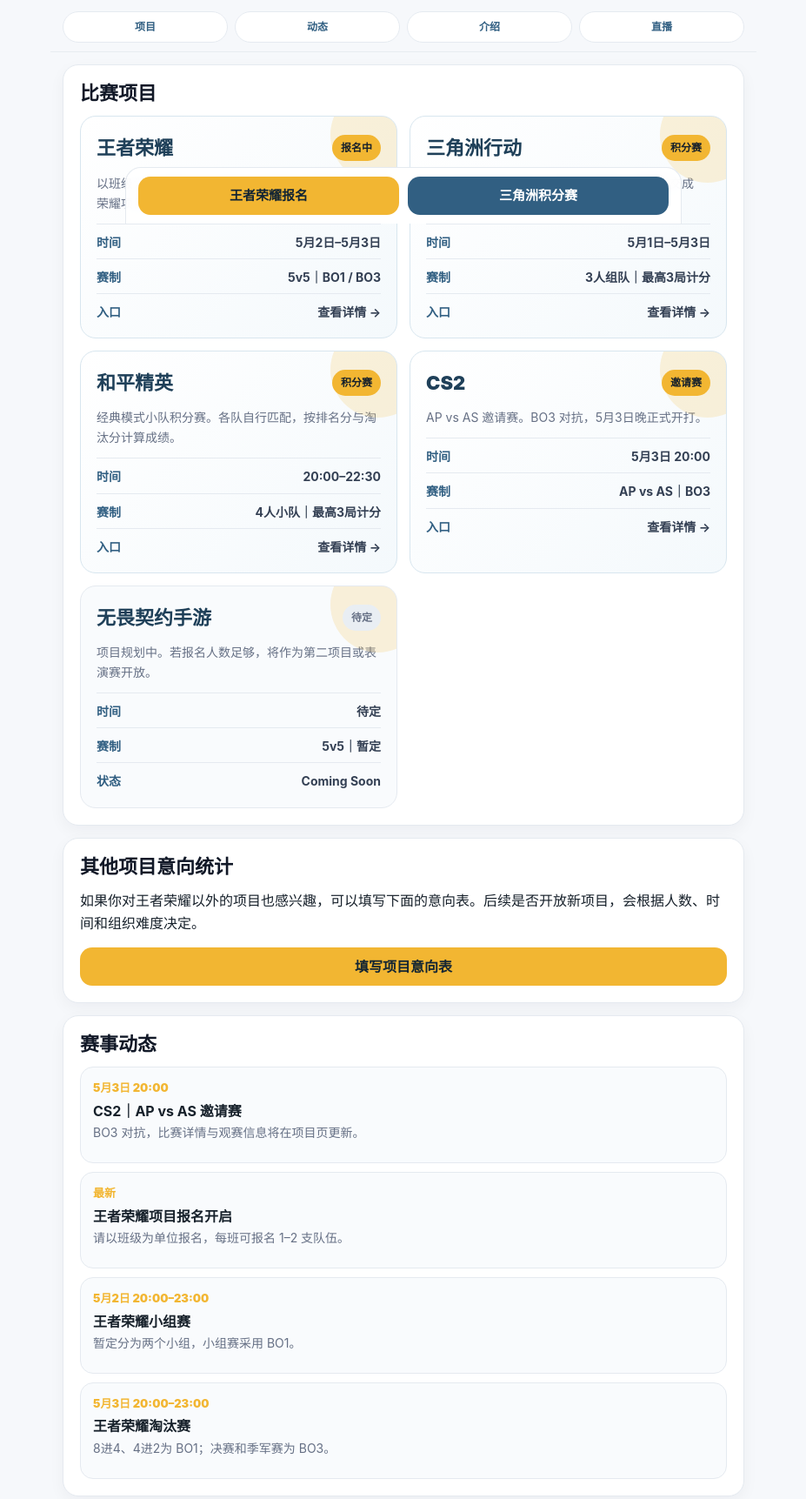
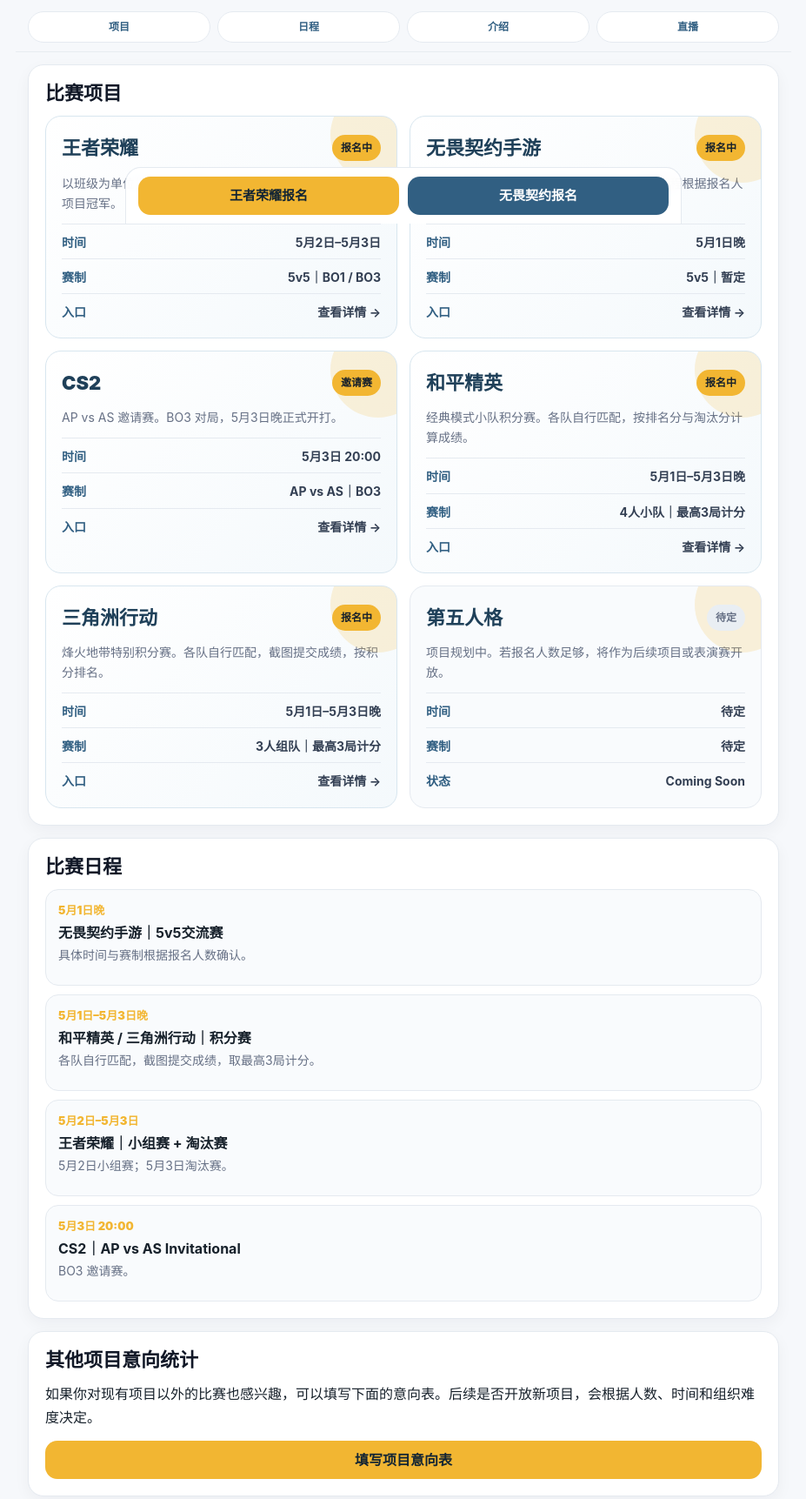
Before and after one commit to Hardwwindow0402/senior_arena_cup, a plain HTML site: page index.html in a window 1280 px wide. Shown: the part 543-2266 px from the top of the page at 87% size, without its empty margins (176-1103 px from the left). Drawn offline with Linux system fonts and the light colour scheme.

Commit message:
Update index.html

```diff
--- a/index.html
+++ b/index.html
@@ -3,7 +3,7 @@
 <head>
   <meta charset="UTF-8" />
   <meta name="viewport" content="width=device-width, initial-scale=1.0, viewport-fit=cover" />
-  <title>Senior Arena Cup｜年级线上 5v5 对抗赛</title>
+  <title>Senior Arena Cup｜年级线上交流赛</title>
   <style>
     :root{
       --blue:#315f82;
@@ -104,7 +104,7 @@
     .btn-secondary{background:#fff;color:var(--blue);border:1px solid #d8e6ef;}
 
     main{
-      max-width:820px;
+      max-width:900px;
       margin:0 auto;
       padding:16px 14px 88px;
     }
@@ -145,21 +145,11 @@
       box-shadow:0 6px 18px rgba(15,23,42,.045);
     }
 
-    h2{
-      margin:0 0 12px;
-      font-size:22px;
-      line-height:1.25;
-      color:#111827;
-    }
-
+    h2{margin:0 0 12px;font-size:22px;line-height:1.25;color:#111827;}
     p{margin:0 0 10px;}
     .muted{color:var(--muted);font-size:14px;}
 
-    .project-grid{
-      display:grid;
-      grid-template-columns:1fr;
-      gap:14px;
-    }
+    .project-grid{display:grid;grid-template-columns:1fr;gap:14px;}
 
     .project-card{
       position:relative;
@@ -184,10 +174,7 @@
       background:rgba(242,182,50,.18);
     }
 
-    .project-card.available{
-      border-color:#d8e6ef;
-      background:linear-gradient(135deg,#ffffff,#f4f9fc);
-    }
+    .project-card.available{border-color:#d8e6ef;background:linear-gradient(135deg,#ffffff,#f4f9fc);}
 
     .project-top{
       display:flex;
@@ -199,12 +186,7 @@
       z-index:1;
     }
 
-    .project-title{
-      font-size:22px;
-      font-weight:900;
-      color:var(--blue-dark);
-      margin:0;
-    }
+    .project-title{font-size:22px;font-weight:900;color:var(--blue-dark);margin:0;}
 
     .pill{
       display:inline-flex;
@@ -220,13 +202,7 @@
     .pill-open{background:var(--yellow);color:#17212b;}
     .pill-soon{background:#e9eef3;color:#667085;}
 
-    .project-meta{
-      display:grid;
-      gap:7px;
-      margin:12px 0 0;
-      position:relative;
-      z-index:1;
-    }
+    .project-meta{display:grid;gap:7px;margin:12px 0 0;position:relative;z-index:1;}
 
     .meta-row{
       display:flex;
@@ -240,24 +216,16 @@
     .meta-row strong{color:var(--blue);white-space:nowrap;}
     .meta-row span{text-align:right;color:#344054;font-weight:700;}
 
-    .news-list{
-      display:grid;
-      gap:10px;
-    }
+    .schedule-list{display:grid;gap:10px;}
 
-    .news-item{
+    .schedule-item{
       background:var(--soft);
       border:1px solid var(--line);
       border-radius:15px;
       padding:13px 14px;
     }
 
-    .news-date{
-      color:var(--yellow);
-      font-weight:900;
-      font-size:13px;
-      margin-bottom:2px;
-    }
+    .schedule-date{color:var(--yellow);font-weight:900;font-size:13px;margin-bottom:2px;}
 
     .live-box{
       background:linear-gradient(135deg,#1f4059,#315f82);
@@ -297,26 +265,9 @@
       text-decoration:none;
     }
 
-    .about-points{
-      display:grid;
-      gap:9px;
-      margin-top:12px;
-    }
-
-    .point{
-      background:var(--soft);
-      border:1px solid var(--line);
-      border-radius:13px;
-      padding:11px 12px;
-      font-size:14px;
-    }
-
-    .footer{
-      text-align:center;
-      color:var(--muted);
-      font-size:13px;
-      padding-top:6px;
-    }
+    .about-points{display:grid;gap:9px;margin-top:12px;}
+    .point{background:var(--soft);border:1px solid var(--line);border-radius:13px;padding:11px 12px;font-size:14px;}
+    .footer{text-align:center;color:var(--muted);font-size:13px;padding-top:6px;}
 
     .bottom-cta{
       position:fixed;
@@ -353,26 +304,26 @@
       .subtitle{font-size:17px;}
       main{padding:22px 18px 92px;}
       .project-grid{grid-template-columns:1fr 1fr;}
-      .bottom-cta{left:50%;transform:translateX(-50%);max-width:820px;border:1px solid var(--line);border-bottom:none;border-radius:18px 18px 0 0;}
+      .bottom-cta{left:50%;transform:translateX(-50%);max-width:900px;border:1px solid var(--line);border-bottom:none;border-radius:18px 18px 0 0;}
     }
   </style>
 </head>
 <body>
   <section class="hero">
     <img class="logo" src="logo.png" alt="Senior Arena Cup Logo">
-    <div class="tag">年级线上 5v5 对抗赛</div>
+    <div class="tag">年级线上交流赛</div>
     <h1>SENIOR<br>ARENA CUP</h1>
-    <p class="subtitle">一个年级，多个项目，一起留下毕业前的最后几场名场面。</p>
+    <p class="subtitle">多个项目，友好交流。快毕业了，一起留下几场可以被反复提起的名场面。</p>
     <div class="quick-actions">
       <a class="btn btn-primary" href="#projects">查看项目</a>
-      <a class="btn btn-secondary" href="https://forms.cloud.microsoft/Pages/ResponsePage.aspx?id=DQSIkWdsW0yxEjajBLZtrQAAAAAAAAAAAAO__XTeZfdURVg5WjVHWERWTzNZN0g1R0ZVS1NaRUJJNS4u" target="_blank" rel="noopener">项目意向</a>
+      <a class="btn btn-secondary" href="#schedule">比赛日程</a>
     </div>
   </section>
 
   <main>
     <nav class="sticky-bar">
       <a href="#projects">项目</a>
-      <a href="#news">动态</a>
+      <a href="#schedule">日程</a>
       <a href="#about">介绍</a>
       <a href="#live">直播</a>
     </nav>
@@ -392,36 +343,26 @@
             <div class="meta-row"><strong>入口</strong><span>查看详情 →</span></div>
           </div>
         </a>
-        <a class="project-card available" href="delta/">
+
+        <a class="project-card available" href="valorant/">
           <div class="project-top">
-            <h3 class="project-title">三角洲行动</h3>
-            <span class="pill pill-open">积分赛</span>
+            <h3 class="project-title">无畏契约手游</h3>
+            <span class="pill pill-open">报名中</span>
           </div>
-          <p class="muted">烽火地带特别积分赛。各队自行匹配，截图提交成绩，按积分排名。</p>
+          <p class="muted">5v5 交流赛。面向感兴趣的同学开放，具体赛程根据报名人数安排。</p>
           <div class="project-meta">
-            <div class="meta-row"><strong>时间</strong><span>5月1日–5月3日</span></div>
-            <div class="meta-row"><strong>赛制</strong><span>3人组队｜最高3局计分</span></div>
+            <div class="meta-row"><strong>时间</strong><span>5月1日晚</span></div>
+            <div class="meta-row"><strong>赛制</strong><span>5v5｜暂定</span></div>
             <div class="meta-row"><strong>入口</strong><span>查看详情 →</span></div>
           </div>
         </a>
-        <a class="project-card available" href="pubg/">
-          <div class="project-top">
-            <h3 class="project-title">和平精英</h3>
-            <span class="pill pill-open">积分赛</span>
-          </div>
-          <p class="muted">经典模式小队积分赛。各队自行匹配，按排名分与淘汰分计算成绩。</p>
-          <div class="project-meta">
-            <div class="meta-row"><strong>时间</strong><span>20:00–22:30</span></div>
-            <div class="meta-row"><strong>赛制</strong><span>4人小队｜最高3局计分</span></div>
-            <div class="meta-row"><strong>入口</strong><span>查看详情 →</span></div>
-          </div>
-        </a>
-        <a class="project-card available" href="cs/">
+
+        <a class="project-card available" href="cs2/">
           <div class="project-top">
             <h3 class="project-title">CS2</h3>
             <span class="pill pill-open">邀请赛</span>
           </div>
-          <p class="muted">AP vs AS 邀请赛。BO3 对抗，5月3日晚正式开打。</p>
+          <p class="muted">AP vs AS 邀请赛。BO3 对局，5月3日晚正式开打。</p>
           <div class="project-meta">
             <div class="meta-row"><strong>时间</strong><span>5月3日 20:00</span></div>
             <div class="meta-row"><strong>赛制</strong><span>AP vs AS｜BO3</span></div>
@@ -429,80 +370,106 @@
           </div>
         </a>
 
+        <a class="project-card available" href="pubg/">
+          <div class="project-top">
+            <h3 class="project-title">和平精英</h3>
+            <span class="pill pill-open">报名中</span>
+          </div>
+          <p class="muted">经典模式小队积分赛。各队自行匹配，按排名分与淘汰分计算成绩。</p>
+          <div class="project-meta">
+            <div class="meta-row"><strong>时间</strong><span>5月1日–5月3日晚</span></div>
+            <div class="meta-row"><strong>赛制</strong><span>4人小队｜最高3局计分</span></div>
+            <div class="meta-row"><strong>入口</strong><span>查看详情 →</span></div>
+          </div>
+        </a>
+
+        <a class="project-card available" href="delta/">
+          <div class="project-top">
+            <h3 class="project-title">三角洲行动</h3>
+            <span class="pill pill-open">报名中</span>
+          </div>
+          <p class="muted">烽火地带特别积分赛。各队自行匹配，截图提交成绩，按积分排名。</p>
+          <div class="project-meta">
+            <div class="meta-row"><strong>时间</strong><span>5月1日–5月3日晚</span></div>
+            <div class="meta-row"><strong>赛制</strong><span>3人组队｜最高3局计分</span></div>
+            <div class="meta-row"><strong>入口</strong><span>查看详情 →</span></div>
+          </div>
+        </a>
+
         <a class="project-card" href="#">
           <div class="project-top">
-            <h3 class="project-title">无畏契约手游</h3>
+            <h3 class="project-title">第五人格</h3>
             <span class="pill pill-soon">待定</span>
           </div>
-          <p class="muted">项目规划中。若报名人数足够，将作为第二项目或表演赛开放。</p>
+          <p class="muted">项目规划中。若报名人数足够，将作为后续项目或表演赛开放。</p>
           <div class="project-meta">
             <div class="meta-row"><strong>时间</strong><span>待定</span></div>
-            <div class="meta-row"><strong>赛制</strong><span>5v5｜暂定</span></div>
+            <div class="meta-row"><strong>赛制</strong><span>待定</span></div>
             <div class="meta-row"><strong>状态</strong><span>Coming Soon</span></div>
           </div>
         </a>
       </div>
     </section>
 
-    <section class="card" id="interest">
-      <h2>其他项目意向统计</h2>
-      <p>如果你对王者荣耀以外的项目也感兴趣，可以填写下面的意向表。后续是否开放新项目，会根据人数、时间和组织难度决定。</p>
-      <a class="live-button" style="background:var(--yellow); color:#132533;" href="https://forms.cloud.microsoft/Pages/ResponsePage.aspx?id=DQSIkWdsW0yxEjajBLZtrQAAAAAAAAAAAAO__XTeZfdURVg5WjVHWERWTzNZN0g1R0ZVS1NaRUJJNS4u" target="_blank" rel="noopener">填写项目意向表</a>
-    </section>
-
-    <section class="card" id="news">
-      <h2>赛事动态</h2>
-      <div class="news-list">
-        <div class="news-item">
-          <div class="news-date">5月3日 20:00</div>
-          <strong>CS2｜AP vs AS 邀请赛</strong>
-          <p class="muted">BO3 对抗，比赛详情与观赛信息将在项目页更新。</p>
+    <section class="card" id="schedule">
+      <h2>比赛日程</h2>
+      <div class="schedule-list">
+        <div class="schedule-item">
+          <div class="schedule-date">5月1日晚</div>
+          <strong>无畏契约手游｜5v5交流赛</strong>
+          <p class="muted">具体时间与赛制根据报名人数确认。</p>
         </div>
-        <div class="news-item">
-          <div class="news-date">最新</div>
-          <strong>王者荣耀项目报名开启</strong>
-          <p class="muted">请以班级为单位报名，每班可报名 1–2 支队伍。</p>
+        <div class="schedule-item">
+          <div class="schedule-date">5月1日–5月3日晚</div>
+          <strong>和平精英 / 三角洲行动｜积分赛</strong>
+          <p class="muted">各队自行匹配，截图提交成绩，取最高3局计分。</p>
         </div>
-        <div class="news-item">
-          <div class="news-date">5月2日 20:00–23:00</div>
-          <strong>王者荣耀小组赛</strong>
-          <p class="muted">暂定分为两个小组，小组赛采用 BO1。</p>
+        <div class="schedule-item">
+          <div class="schedule-date">5月2日–5月3日</div>
+          <strong>王者荣耀｜小组赛 + 淘汰赛</strong>
+          <p class="muted">5月2日小组赛；5月3日淘汰赛。</p>
         </div>
-        <div class="news-item">
-          <div class="news-date">5月3日 20:00–23:00</div>
-          <strong>王者荣耀淘汰赛</strong>
-          <p class="muted">8进4、4进2为 BO1；决赛和季军赛为 BO3。</p>
+        <div class="schedule-item">
+          <div class="schedule-date">5月3日 20:00</div>
+          <strong>CS2｜AP vs AS Invitational</strong>
+          <p class="muted">BO3 邀请赛。</p>
         </div>
       </div>
     </section>
 
+    <section class="card" id="interest">
+      <h2>其他项目意向统计</h2>
+      <p>如果你对现有项目以外的比赛也感兴趣，可以填写下面的意向表。后续是否开放新项目，会根据人数、时间和组织难度决定。</p>
+      <a class="live-button" style="background:var(--yellow); color:#132533;" href="https://forms.cloud.microsoft/Pages/ResponsePage.aspx?id=DQSIkWdsW0yxEjajBLZtrQAAAAAAAAAAAAO__XTeZfdURVg5WjVHWERWTzNZN0g1R0ZVS1NaRUJJNS4u" target="_blank" rel="noopener">填写项目意向表</a>
+    </section>
+
     <section class="card" id="about">
       <h2>赛事介绍</h2>
-      <p><strong>Senior Arena Cup</strong> 是一个面向年级同学的线上 5v5 对抗赛。</p>
-      <p>它不需要每个人都是大神。更重要的是：组队、配合、整活、翻盘，以及毕业前一起留下一个可以被反复提起的夜晚。</p>
-      <p>王者荣耀项目已开放报名；CS2 AP vs AS 邀请赛已加入赛程；其他项目视人数与时间安排决定。</p>
+      <p><strong>Senior Arena Cup</strong> 是一个面向年级同学的线上交流赛合集。</p>
+      <p>它不需要每个人都是大神。更重要的是：组队、配合、整活、翻盘，以及快毕业前一起留下一个可以被反复提起的夜晚。</p>
+      <p>目前开放项目包括：王者荣耀、无畏契约手游、CS2、和平精英、三角洲行动；第五人格视人数与时间安排决定。</p>
       <div class="about-points">
-        <div class="point">项目可以认真打，但请保持尊重。</div>
-        <div class="point">比赛以线上为主，具体房间信息将在群内通知。</div>
-        <div class="point">王者荣耀项目已开放报名；其他项目视人数与时间安排决定。</div>
+        <div class="point">项目可以认真打，但请保持尊重和友好。</div>
+        <div class="point">比赛以线上为主，具体房间、提交方式与直播信息将在群内或对应项目页通知。</div>
+        <div class="point">积分赛项目以截图核查为准，请队长按项目页要求保存并提交成绩。</div>
       </div>
     </section>
 
     <section class="card" id="live">
       <div class="live-box">
         <h2>直播观看</h2>
-        <p>淘汰赛阶段将视情况进行线上直播或观战转播。直播链接将在比赛前更新。</p>
+        <p>淘汰赛或邀请赛阶段将视情况进行线上直播或观战转播。直播链接将在比赛前更新。</p>
         <p>请参赛选手比赛期间不要观看直播，以保证比赛公平。</p>
         <a class="live-button" href="#">直播链接待更新</a>
       </div>
     </section>
 
-    <div class="footer">Senior Arena Cup｜年级线上 5v5 对抗赛</div>
+    <div class="footer">Senior Arena Cup｜年级线上交流赛</div>
   </main>
 
   <div class="bottom-cta">
     <a class="primary" href="honor/">王者荣耀报名</a>
-    <a class="secondary" href="delta/">三角洲积分赛</a>
+    <a class="secondary" href="valorant/">无畏契约报名</a>
   </div>
 </body>
 </html>
```
